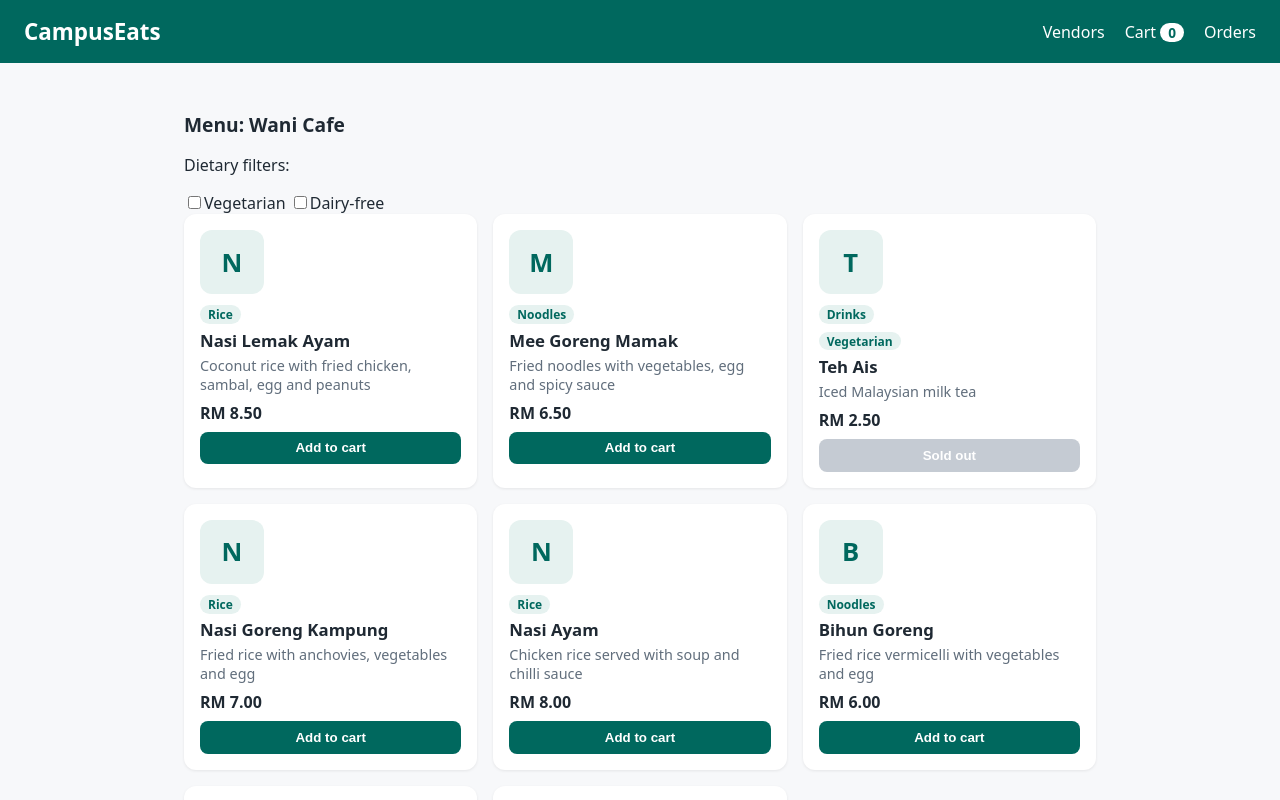
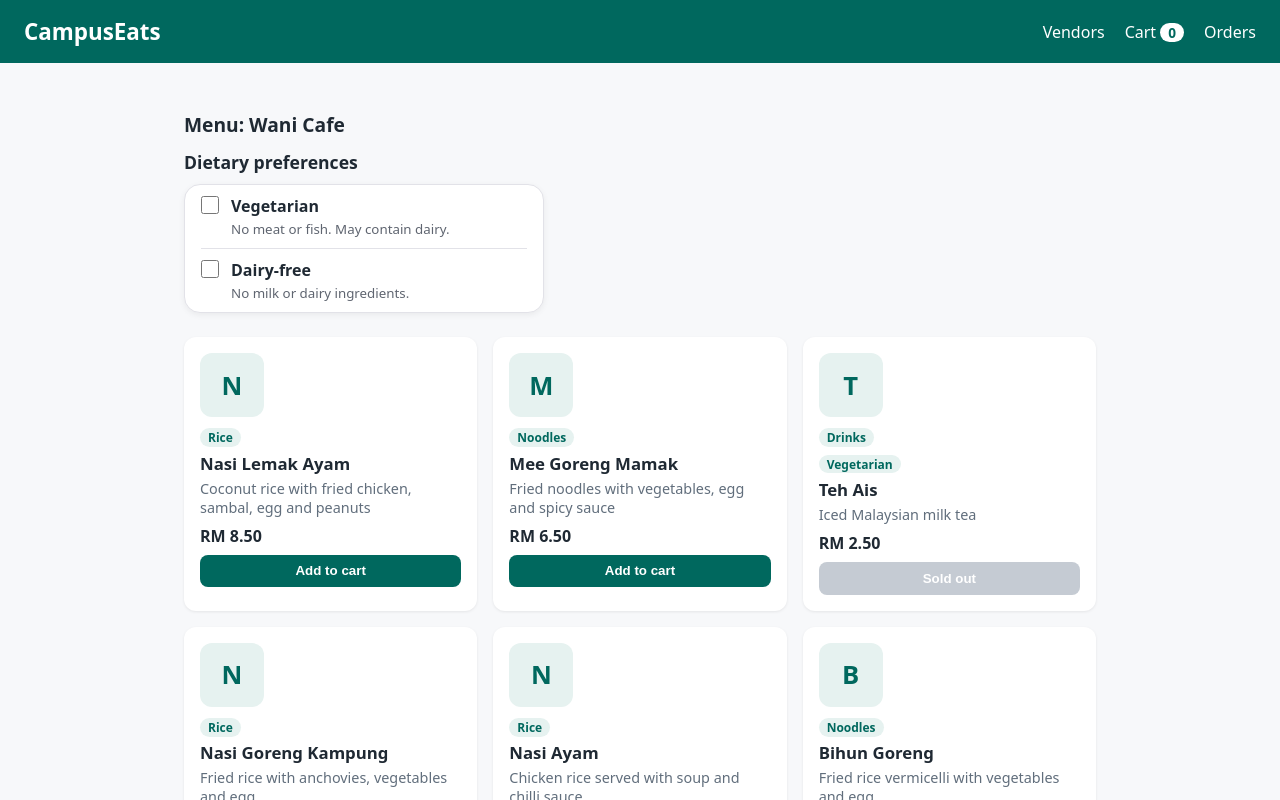
Before and after one commit to syawnn/campuseats-2410376, a React (Vite) app: page /vendor/2410376-wani-cafe in a window 1280 px wide. Shown: the top 800 px of the page. Built offline with nearby package versions, Linux system fonts and the light colour scheme.

Commit message:
Polish dietary filter and finalise React milestone

```diff
--- /dev/null
+++ b/src/components/DietaryFilters.jsx
@@ -0,0 +1,31 @@
+const DIETARY_OPTIONS = [
+  { tag: 'Vegetarian', description: 'No meat or fish. May contain dairy.' },
+  { tag: 'Dairy-free', description: 'No milk or dairy ingredients.' },
+]
+
+function DietaryFilters({ selectedTags, onTagChange }) {
+  return (
+    <fieldset className="dietary-filters">
+      <legend>Dietary preferences</legend>
+
+      <div className="dietary-filter-card">
+        {DIETARY_OPTIONS.map(({ tag, description }) => (
+          <label className="dietary-filter-row" key={tag}>
+            <input
+              type="checkbox"
+              checked={selectedTags.includes(tag)}
+              onChange={() => onTagChange(tag)}
+            />
+
+            <span>
+              <strong>{tag}</strong>
+              <small>{description}</small>
+            </span>
+          </label>
+        ))}
+      </div>
+    </fieldset>
+  )
+}
+
+export default DietaryFilters
--- a/src/hooks/useVendors.js
+++ b/src/hooks/useVendors.js
@@ -9,8 +9,6 @@ export function useVendors() {
   useEffect(() => {
     const controller = new AbortController()
 
-    setLoading(true)
-    setError(null)
 
     fetch('/api/vendors.json', { signal: controller.signal })
       .then((res) => {
@@ -36,8 +34,10 @@ export function useVendors() {
   }, [reloadKey])
 
   function reload() {
-    setReloadKey((key) => key + 1)
-  }
+  setLoading(true)
+  setError(null)
+  setReloadKey((key) => key + 1)
+}
 
   return { vendors, loading, error, reload }
 }
--- a/src/index.css
+++ b/src/index.css
@@ -188,3 +188,60 @@ start; }
 .form input, .form select { padding: 0.5rem; border: 1px solid #c5cbd3; borderradius: 8px; font: inherit; }
 .field-error { color: #b3261e; font-size: 0.85rem; margin: 0; }
 .error { border-left: 4px solid #b3261e; }
+
+
+
+.dietary-filters {
+  width: 100%;
+  max-width: 360px;
+  min-width: 0;
+  margin: 0 0 24px;
+  padding: 0;
+  border: 0;
+}
+
+.dietary-filters legend {
+  margin-bottom: 10px;
+  padding: 0;
+  font-size: 1.1rem;
+  font-weight: 700;
+}
+
+.dietary-filter-card {
+  padding: 0 16px;
+  background: #fff;
+  border: 1px solid #e2e2e8;
+  border-radius: 16px;
+  box-shadow: 0 2px 6px rgb(0 0 0 / 6%);
+}
+
+.dietary-filter-row {
+  display: flex;
+  align-items: flex-start;
+  gap: 12px;
+  padding: 10px 0;
+  cursor: pointer;
+}
+
+.dietary-filter-row + .dietary-filter-row {
+  border-top: 1px solid #e2e2e8;
+}
+
+.dietary-filter-row input {
+  flex: 0 0 18px;
+  width: 18px;
+  height: 18px;
+  margin: 1px 0 0;
+  accent-color: #6463f5;
+  cursor: pointer;
+}
+
+.dietary-filter-row strong,
+.dietary-filter-row small {
+  display: block;
+}
+
+.dietary-filter-row small {
+  margin-top: 3px;
+  color: #5f6570;
+}
--- a/src/pages/VendorPage.jsx
+++ b/src/pages/VendorPage.jsx
@@ -2,6 +2,7 @@ import { useParams, useSearchParams } from 'react-router'
 import { useVendors } from '../hooks/useVendors.js'
 import MenuList from '../components/MenuList.jsx'
 import { Loading, ErrorMessage } from '../components/Status.jsx'
+import DietaryFilters from '../components/DietaryFilters.jsx'
 
 function VendorPage() {
   const { id } = useParams()
@@ -46,20 +47,10 @@ function VendorPage() {
   <section>
     <h2 className="section-title">Menu: {vendor.name}</h2>
 
-      <div>
-        <p>Dietary filters:</p>
-
-        {['Vegetarian', 'Dairy-free'].map((tag) => (
-          <label key={tag}>
-            <input
-              type="checkbox"
-              checked={selectedTags.includes(tag)}
-              onChange={() => handleTagChange(tag)}
+    <DietaryFilters
+      selectedTags={selectedTags}
+      onTagChange={handleTagChange}
     />
-            {tag}{' '}
-          </label>
-        ))}
-      </div>
 
     <MenuList items={filteredMenu} />
   </section>
```
Also changed, not shown: 1 other file (tests, documents, lock files or other folders). Lines whose indentation alone changed are shown as unchanged.
